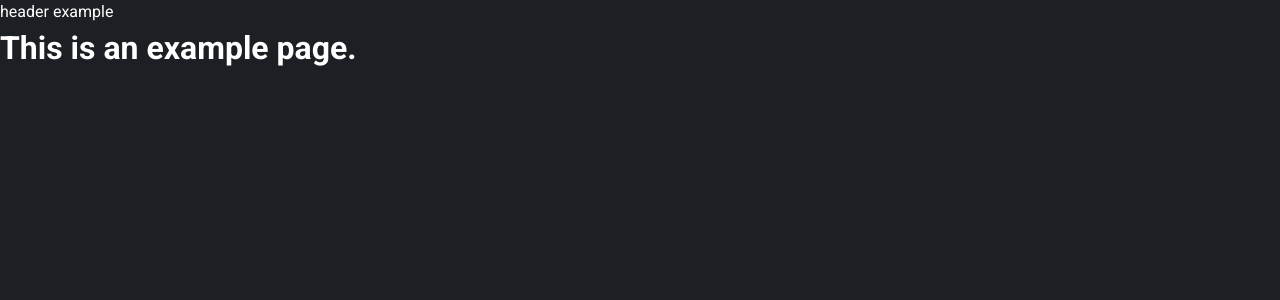
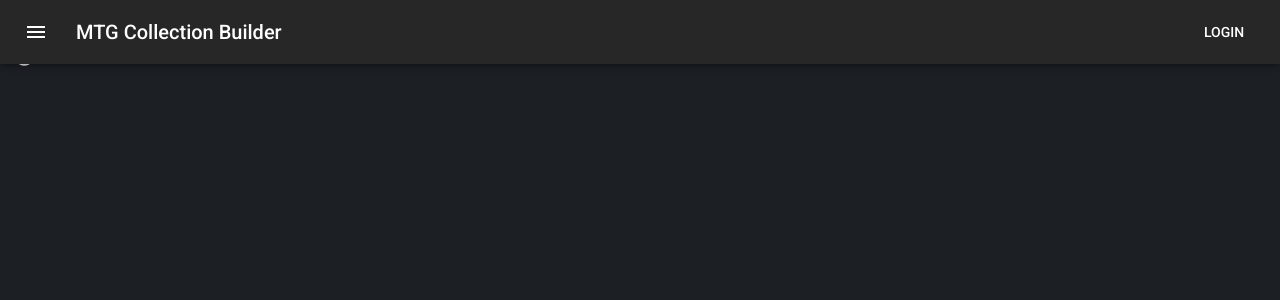
Before and after one commit to brianchuchua/mtgcb-web-v2, a Next.js app: page /example in a window 1280 px wide. Shown: the top 300 px of the page. Built offline with nearby package versions, Linux system fonts and the light colour scheme; what @mui/material-nextjs would draw is missing.

Commit message:
feat: implement dashboard placeholder

```diff
--- a/package.json
+++ b/package.json
@@ -13,6 +13,7 @@
     "@emotion/cache": "11.14.0",
     "@emotion/react": "11.14.0",
     "@emotion/styled": "11.14.0",
+    "@mui/icons-material": "6.3.0",
     "@mui/material": "6.3.0",
     "@mui/material-nextjs": "6.3.0",
     "@reduxjs/toolkit": "2.5.0",
--- a/src/app/layout.tsx
+++ b/src/app/layout.tsx
@@ -3,7 +3,9 @@
 import { ThemeProvider } from '@mui/material/styles';
 import type { Metadata } from 'next';
 import { Roboto } from 'next/font/google';
+import { ReactNode } from 'react';
 import './globals.css';
+import Dashboard from '@/components/Dashboard';
 import StoreProvider from '@/redux/StoreProvider';
 import darkTheme from '@/styles/darkTheme';
 
@@ -22,7 +24,7 @@
 export default function RootLayout({
   children,
 }: Readonly<{
-  children: React.ReactNode;
+  children: ReactNode;
 }>) {
   return (
     <html lang="en">
@@ -31,9 +33,7 @@
           <ThemeProvider theme={darkTheme}>
             <CssBaseline enableColorScheme />
             <StoreProvider>
-              header example
-              <br />
-              {children}
+              <Dashboard>{children}</Dashboard>
             </StoreProvider>
           </ThemeProvider>
         </AppRouterCacheProvider>
--- /dev/null
+++ b/src/components/Dashboard.tsx
@@ -0,0 +1,26 @@
+import { ReactNode } from 'react';
+import Header from '@/components/Header';
+import Main from '@/components/Main';
+import Sidenav from '@/components/Sidenav';
+import { DashboardProvider } from '@/components/contexts/DashboardContext';
+
+interface DashboardProps {
+  sidenavWidth?: number;
+  children: ReactNode;
+}
+
+// TODO: Wrap this component even more to make it more reusable
+// TODO: Implement mobile responsiveness, all to be included in a clean wrapper
+// TODO: Move this thing's dependencies to their own folder
+// TODO: Allow me to inject my own components into the dashboard -- this is where card filters and search criteria will go
+const Dashboard = ({ children, sidenavWidth = 320 }: DashboardProps) => {
+  return (
+    <DashboardProvider>
+      <Header sidenavWidth={sidenavWidth} />
+      <Sidenav sidenavWidth={sidenavWidth} />
+      <Main sidenavWidth={sidenavWidth}>{children}</Main>
+    </DashboardProvider>
+  );
+};
+
+export default Dashboard;
--- /dev/null
+++ b/src/components/Header.tsx
@@ -0,0 +1,62 @@
+'use client';
+
+import MenuIcon from '@mui/icons-material/Menu';
+import AppBar, { AppBarProps } from '@mui/material/AppBar';
+import Box from '@mui/material/Box';
+import Button from '@mui/material/Button';
+import IconButton from '@mui/material/IconButton';
+import Toolbar from '@mui/material/Toolbar';
+import Typography from '@mui/material/Typography';
+import { styled } from '@mui/material/styles';
+import { useDashboardContext } from '@/components/contexts/DashboardContext';
+
+interface HeaderProps {
+  sidenavWidth: number;
+}
+
+const Header: React.FC<HeaderProps> = ({ sidenavWidth }) => {
+  const { isOpen, setIsOpen } = useDashboardContext();
+
+  return (
+    <Box sx={{ flexGrow: 1 }}>
+      <TopBar position="fixed" isOpen={isOpen} sidenavWidth={sidenavWidth}>
+        <Toolbar>
+          <IconButton
+            size="large"
+            edge="start"
+            color="inherit"
+            aria-label="menu"
+            sx={{ mr: 2 }}
+            onClick={() => setIsOpen(!isOpen)}
+          >
+            <MenuIcon />
+          </IconButton>
+          <Typography variant="h6" component="div" sx={{ flexGrow: 1 }}>
+            MTG Collection Builder
+          </Typography>
+          <Button color="inherit">Login</Button>
+        </Toolbar>
+      </TopBar>
+    </Box>
+  );
+};
+
+export default Header;
+
+interface TopBarProps extends AppBarProps {
+  isOpen?: boolean;
+  sidenavWidth: number;
+}
+const TopBar = styled(AppBar, {
+  shouldForwardProp: (prop) => prop !== 'isOpen' && prop !== 'sidenavWidth',
+})<TopBarProps>(({ theme, sidenavWidth }) => ({
+  variants: [
+    {
+      props: ({ isOpen }) => isOpen,
+      style: {
+        width: `calc(100% - ${sidenavWidth}px)`,
+        marginLeft: `${sidenavWidth}px`,
+      },
+    },
+  ],
+}));
--- /dev/null
+++ b/src/components/Main.tsx
@@ -0,0 +1,23 @@
+'use client';
+
+import { styled } from '@mui/material/styles';
+import { useDashboardContext } from '@/components/contexts/DashboardContext';
+
+interface MainProps {
+  sidenavWidth: number;
+  children: React.ReactNode;
+}
+
+const Main = ({ sidenavWidth, children }: MainProps) => {
+  const { isOpen } = useDashboardContext();
+
+  const StyledMain = styled('main')(({ theme }) => ({
+    flexGrow: 1,
+    padding: theme.spacing(3),
+    marginLeft: isOpen ? 0 : `-${sidenavWidth}px`,
+  }));
+
+  return <StyledMain>{children}</StyledMain>;
+};
+
+export default Main;
--- /dev/null
+++ b/src/components/Sidenav.tsx
@@ -0,0 +1,52 @@
+'use client';
+
+import ChevronLeftIcon from '@mui/icons-material/ChevronLeft';
+import { Drawer, IconButton } from '@mui/material';
+import { Theme, styled, useTheme } from '@mui/material/styles';
+import { useDashboardContext } from '@/components/contexts/DashboardContext';
+
+interface DrawerProps {
+  sidenavWidth: number;
+}
+
+// TODO: Unit test setIsOpen behavior, maybe make a handler function
+
+// TODO: Confirm how theme is passed in
+const Sidenav: React.FC<DrawerProps> = ({ sidenavWidth }) => {
+  const { isOpen, setIsOpen } = useDashboardContext();
+
+  return (
+    <>
+      <Drawer
+        sx={{
+          width: sidenavWidth,
+          flexShrink: 0,
+          '& .MuiDrawer-paper': {
+            width: sidenavWidth,
+            boxSizing: 'border-box',
+          },
+        }}
+        variant="persistent"
+        anchor="left"
+        open={isOpen}
+      >
+        <SidenavHeader>
+          <IconButton onClick={() => setIsOpen(!isOpen)}>
+            <ChevronLeftIcon />
+          </IconButton>
+        </SidenavHeader>
+        Drawer
+      </Drawer>
+    </>
+  );
+};
+
+export default Sidenav;
+
+const SidenavHeader = styled('div')(({ theme }: { theme: Theme }) => ({
+  display: 'flex',
+  alignItems: 'center',
+  padding: theme.spacing(0, 1),
+  ...theme.mixins.toolbar,
+  justifyContent: 'flex-end',
+}));
--- /dev/null
+++ b/src/components/contexts/DashboardContext.tsx
@@ -0,0 +1,25 @@
+'use client';
+
+import { ReactNode, createContext, useContext, useState } from 'react';
+
+interface DashboardContextProps {
+  isOpen: boolean;
+  setIsOpen: (open: boolean) => void;
+}
+
+const DashboardContext = createContext<DashboardContextProps | undefined>(undefined);
+
+export const DashboardProvider = ({ children }: { children: ReactNode }) => {
+  const [isOpen, setIsOpen] = useState(false);
+  return (
+    <DashboardContext.Provider value={{ isOpen, setIsOpen }}>{children}</DashboardContext.Provider>
+  );
+};
+
+export const useDashboardContext = () => {
+  const context = useContext(DashboardContext);
+  if (!context) {
+    throw new Error('useDashboardContext must be used within a LayoutProvider');
+  }
+  return context;
+};
```
Also changed, not shown: 2 other files (tests, documents, lock files or other folders).
